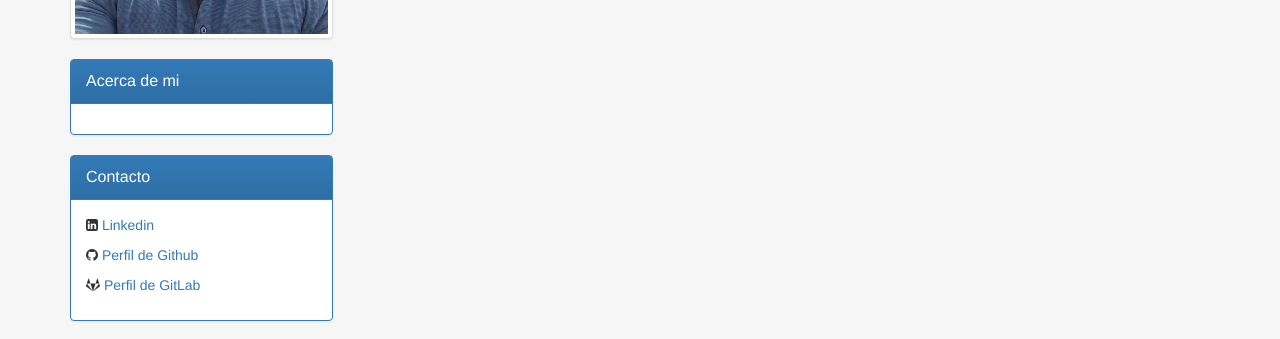
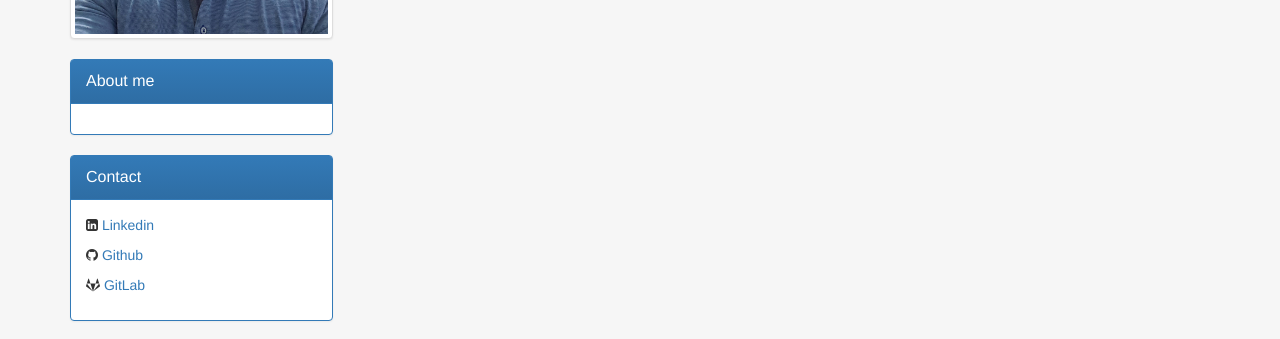
Before and after one commit to mario291187/mario291187.github.io, a website: page index.html in a window 1280 px wide. Shown: the part 644-983 px from the top of the page. Drawn offline with nearby package versions, Linux system fonts and the light colour scheme.

Commit message:
Profile...

```diff
--- a/index.html
+++ b/index.html
@@ -77,7 +77,7 @@
             <div class="panel panel-primary">
                 <div class="panel-heading">
                     <div class="panel-title">
-                        Acerca de mi
+                        About me
                     </div>
                 </div>
 
@@ -89,7 +89,7 @@
             <div class="panel panel-primary">
                 <div class="panel-heading">
                     <div class="panel-title">
-                        Contacto
+                        Contact
                     </div>
                 </div>
                 <div class="panel-body">
@@ -97,10 +97,10 @@
                         <i class="fa fa-linkedin-square"></i> <a href="https://www.linkedin.com/in/mario-torres">Linkedin</a>
                     </p>
                     <p>
-                        <i class="fa fa-github"></i> <a href="https://github.com/mariotorres">Perfil de Github</a>
+                        <i class="fa fa-github"></i> <a href="https://github.com/mariotorres">Github</a>
                     </p>
                     <p>
-                        <i class="fa fa-gitlab"></i> <a href="https://gitlab.com/mario.torres">Perfil de GitLab</a>
+                        <i class="fa fa-gitlab"></i> <a href="https://gitlab.com/mario.torres">GitLab</a>
 
                     </p>
                 </div>
```
